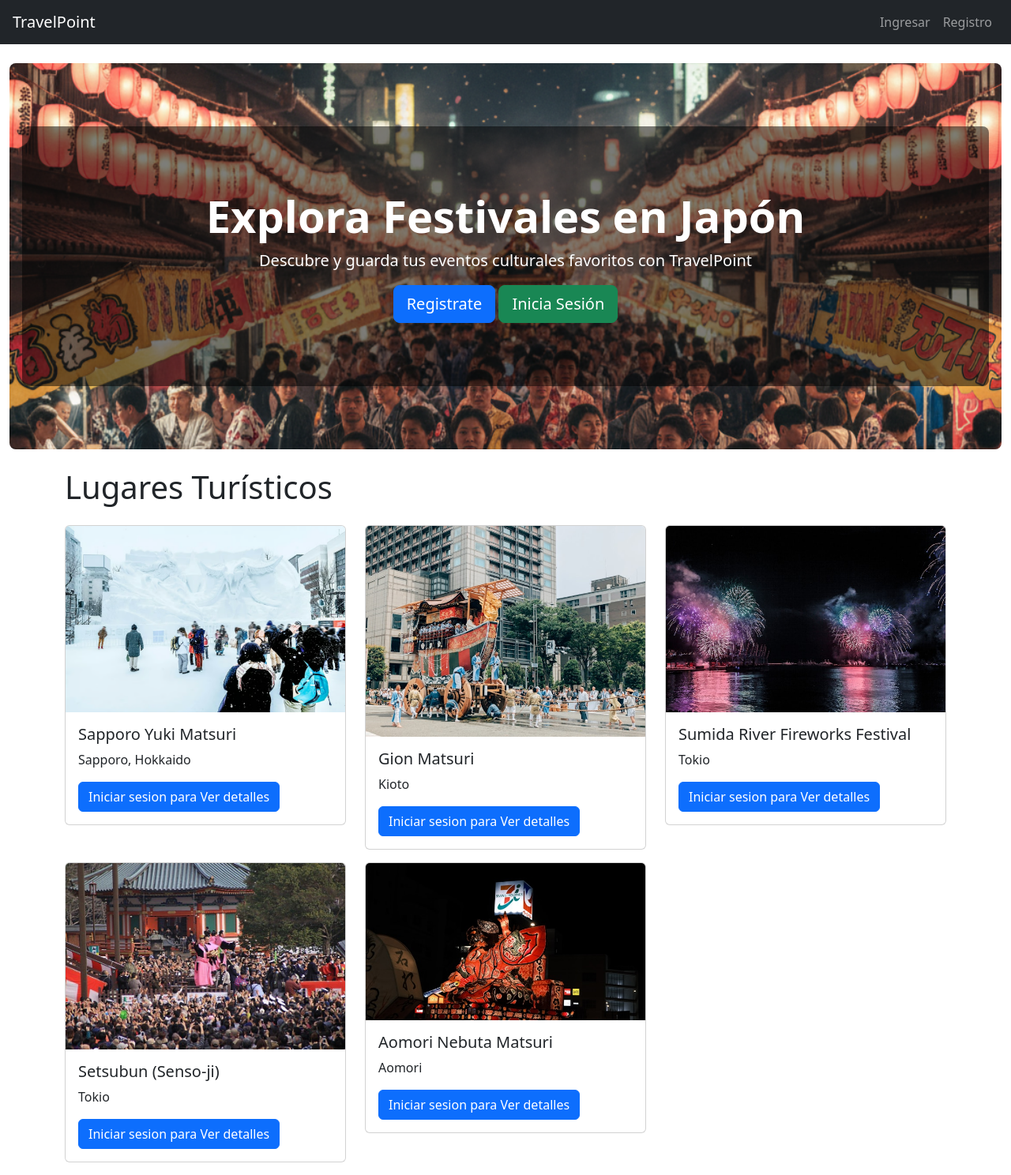
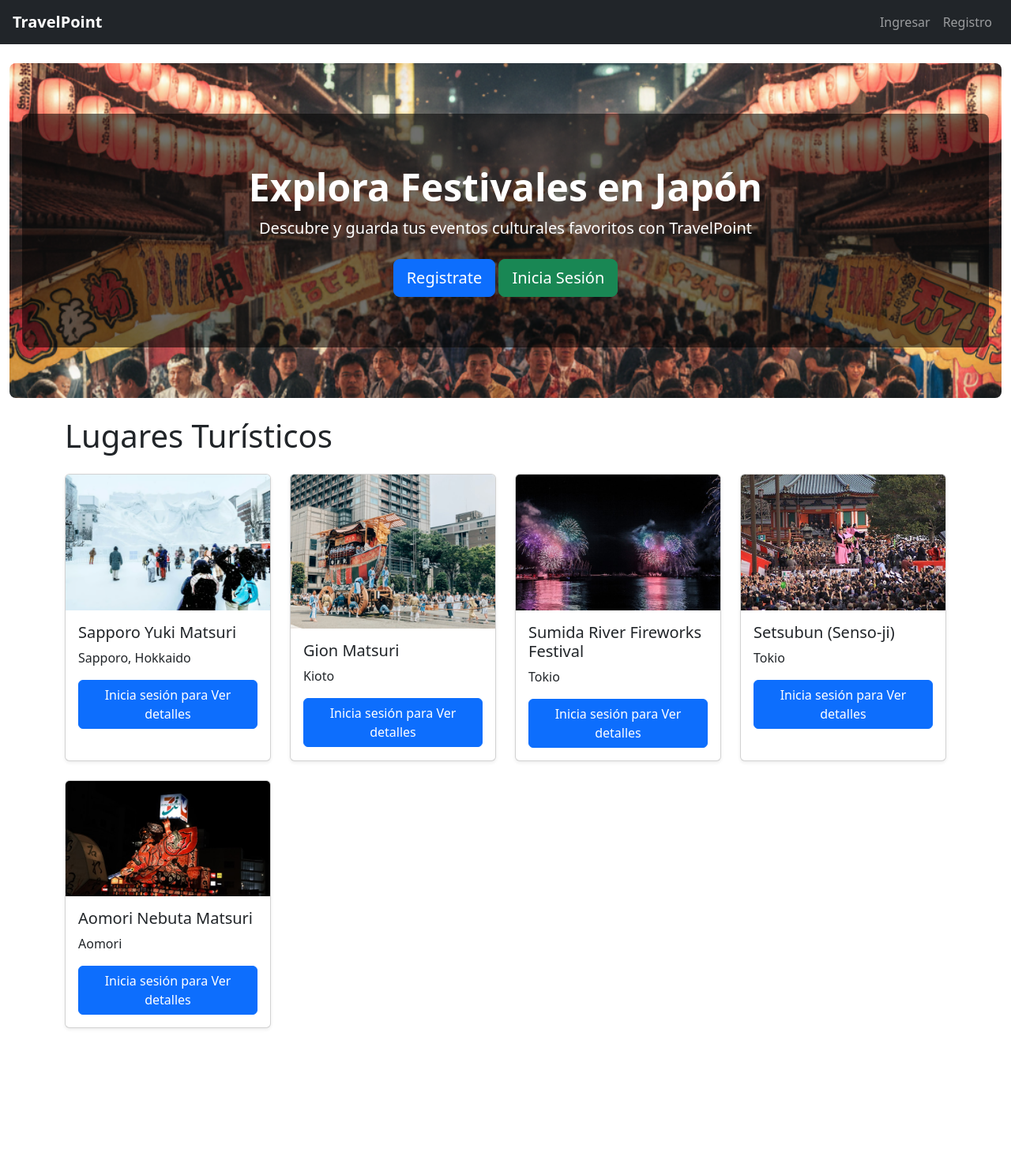
Before and after one commit to JATeR912/travel-point, a Django app: page / in a window 1280 px wide. Shown: the whole page at 79% size. After the commit the page ends 1303 px from the top, so only its background shows below. Run offline with Django 5.2, Linux system fonts and the light colour scheme; data comes from the database, SQL or seed files in the repository.

Commit message:
Ajuste hero

```diff
--- a/static/css/style.css
+++ b/static/css/style.css
@@ -5,3 +5,74 @@
 .alert.fade {
   opacity: 0;
 }
+/* Imágenes siempre fluidas */
+img {
+    max-width: 100%;
+    height: auto;
+}
+
+/* Cards con sombra suave */
+.card {
+    transition: transform 0.2s ease;
+}
+
+.card:hover {
+    transform: translateY(-4px);
+}
+
+/* Espaciado global */
+.container {
+    padding-bottom: 2rem;
+}
+/* CONTENEDOR GENERAL PARA PÁGINAS DE LOGIN, REGISTER Y LOGOUT */
+.auth-container {
+    max-width: 420px;
+    margin: 2rem auto;
+    background: #ffffff;
+    padding: 2rem;
+    border-radius: 0.75rem;
+    box-shadow: 0 4px 25px rgba(0,0,0,0.10);
+}
+
+/* Títulos */
+.auth-title {
+    font-weight: 700;
+    text-align: center;
+    margin-bottom: 1.5rem;
+}
+
+/* Enlace de registro/login */
+.auth-link {
+    text-align: center;
+}
+/* Contenedor para formularios CRUD */
+.crud-container {
+    max-width: 650px;
+    margin: 2rem auto;
+    background: #ffffff;
+    padding: 2rem;
+    border-radius: 0.75rem;
+    box-shadow: 0 4px 25px rgba(0,0,0,0.12);
+}
+
+/* Títulos uniformes */
+.crud-title {
+    font-weight: 700;
+    text-align: center;
+    margin-bottom: 1.5rem;
+}
+.error-container {
+    max-width: 550px;
+    margin: 3rem auto;
+    background: #ffffff;
+    padding: 2rem;
+    border-radius: 0.75rem;
+    box-shadow: 0 4px 25px rgba(0,0,0,0.12);
+    text-align: center;
+}
+
+.error-code {
+    font-size: 4rem;
+    font-weight: 800;
+    color: #dc3545; /* rojo Bootstrap */
+}
--- a/templates/base.html
+++ b/templates/base.html
@@ -4,48 +4,90 @@
 <head>
     <meta charset="UTF-8">
     <title>TravelPoint</title>
+
+    <!-- Bootstrap CSS -->
     <link href="https://cdn.jsdelivr.net/npm/bootstrap@5.3.3/dist/css/bootstrap.min.css" rel="stylesheet">
+
+    <!-- Tus estilos globales -->
     <link rel="stylesheet" href="{% static 'css/style.css' %}">
-    <link rel="stylesheet" href="{% static 'turismo/css/style.css' %}">
+
+    <!-- Estilos específicos de turismo (hero, cards, etc) -->
+    <link rel="stylesheet" href="{% static 'turismo/css/style_turismo.css' %}">
 </head>
 <body>
+
+<!-- NAVBAR RESPONSIVA -->
 <nav class="navbar navbar-expand-lg navbar-dark bg-dark px-3">
-    <a class="navbar-brand" href="{% url 'lista_lugares' %}">TravelPoint</a>
-    <div class="collapse navbar-collapse">
+    <a class="navbar-brand fw-bold" href="{% url 'lista_lugares' %}">TravelPoint</a>
+
+    <!-- Botón hamburguesa (solo en móvil) -->
+    <button class="navbar-toggler" type="button" data-bs-toggle="collapse" data-bs-target="#navbarNav"
+            aria-controls="navbarNav" aria-expanded="false" aria-label="Menú">
+        <span class="navbar-toggler-icon"></span>
+    </button>
+
+    <!-- Contenedor del menú -->
+    <div class="collapse navbar-collapse" id="navbarNav">
         <ul class="navbar-nav ms-auto">
+
             {% if user.is_authenticated %}
+
                 {% if user.is_staff %}
-                    <li class="nav-item"><a class="nav-link" href="{% url 'crear_lugar' %}">Agregar Lugar</a></li>
+                <li class="nav-item">
+                    <a class="nav-link" href="{% url 'crear_lugar' %}">Agregar Lugar</a>
+                </li>
                 {% endif %}
-                <li class="nav-item"><a class="nav-link" href="{% url 'lista_favoritos' %}">Mis Favoritos</a></li>
-                <li class="nav-item"><a class="nav-link" href="{% url 'logout' %}">Cerrar sesión</a></li>
+
+                <li class="nav-item">
+                    <a class="nav-link" href="{% url 'lista_favoritos' %}">Mis Favoritos</a>
+                </li>
+
+                <li class="nav-item">
+                    <a class="nav-link text-danger" href="{% url 'logout' %}">Cerrar sesión</a>
+                </li>
+
             {% else %}
-                <li class="nav-item"><a class="nav-link" href="{% url 'login' %}">Ingresar</a></li>
-                <li class="nav-item"><a class="nav-link" href="{% url 'registro' %}">Registro</a></li>
+
+                <li class="nav-item">
+                    <a class="nav-link" href="{% url 'login' %}">Ingresar</a>
+                </li>
+
+                <li class="nav-item">
+                    <a class="nav-link" href="{% url 'registro' %}">Registro</a>
+                </li>
+
             {% endif %}
         </ul>
     </div>
 </nav>
 
+<!-- CONTENIDO -->
 <div class="container-fluid mt-4">
+
     {% for message in messages %}
-        <div class="alert alert-{{ message.tags }}">{{ message }}</div>
+        <div class="alert alert-{{ message.tags }} alert-dismissible fade show" role="alert">
+            {{ message }}
+        </div>
     {% endfor %}
+
     {% block content %}{% endblock %}
 </div>
+
+<!-- Scripts Bootstrap -->
+<script src="https://cdn.jsdelivr.net/npm/bootstrap@5.3.3/dist/js/bootstrap.bundle.min.js"></script>
+
+<!-- Script para autodesaparición de mensajes -->
 <script>
     document.addEventListener('DOMContentLoaded', () => {
         const alerts = document.querySelectorAll('.alert');
         alerts.forEach(alert => {
             setTimeout(() => {
-                // Efecto de desvanecimiento
-                alert.classList.remove('show');
-                alert.classList.add('fade');
-                // Remover del DOM luego de la animación
-                setTimeout(() => alert.remove(), 500);
-            }, 5000); // 5000ms = 5 segundos
+                const bsAlert = new bootstrap.Alert(alert);
+                bsAlert.close();
+            }, 5000);
         });
     });
 </script>
+
 </body>
 </html>
--- a/turismo/static/turismo/css/style.css
+++ /dev/null
@@ -1,14 +0,0 @@
-.hero {
-    background-image: url("/static/turismo/img/imagen_hero.png");
-    background-size: cover;
-    background-position: center;
-    color: white;
-    padding: 5rem 1rem; /* mismo padding que tenías */
-    border-radius: 0.5rem;
-    text-align: center;
-}
-.hero-overlay {
-    background-color: rgba(0,0,0,0.5);
-    padding: 5rem 1rem;
-    border-radius: 0.5rem;
-}
--- /dev/null
+++ b/turismo/static/turismo/css/style_turismo.css
@@ -0,0 +1,27 @@
+/* HERO */
+.hero {
+    background-image:url("../img/imagen_hero.png");
+    background-size: cover;
+    background-position: center;
+    color: white;
+    padding: 4rem 1rem;
+    border-radius: 0.5rem;
+    text-align: center;
+    position: relative;
+}
+
+.hero-overlay {
+    background-color: rgba(0, 0, 0, 0.55);
+    padding: 4rem 1rem;
+    border-radius: 0.5rem;
+}
+
+/* MOBILE FIX */
+@media (max-width: 576px) {
+    .hero {
+        padding: 3rem 1rem;
+    }
+    .hero-overlay {
+        padding: 3rem 1rem;
+    }
+}
--- a/turismo/templates/turismo/lista_lugares.html
+++ b/turismo/templates/turismo/lista_lugares.html
@@ -2,49 +2,61 @@
 {% load static %}
 
 {% block content %}
+
+<!-- HERO -->
 <div class="hero mb-4">
     <div class="hero-overlay">
-        <h1 class="display-4 fw-bold">Explora Festivales en Japón</h1>
+        <h1 class="display-5 fw-bold">Explora Festivales en Japón</h1>
         <p class="lead">Descubre y guarda tus eventos culturales favoritos con TravelPoint</p>
+
         {% if user.is_authenticated %}
-            <a href="{% url 'lista_favoritos' %}" class="btn btn-primary btn-lg">Ver mis Favoritos</a>
+            <a href="{% url 'lista_favoritos' %}" class="btn btn-primary btn-lg mt-2">Ver mis Favoritos</a>
         {% else %}
-            <a href="{% url 'registro' %}" class="btn btn-primary btn-lg">Registrate</a>
-            <a href="{% url 'login' %}" class="btn btn-success btn-lg">Inicia Sesión</a>
+            <a href="{% url 'registro' %}" class="btn btn-primary btn-lg mt-2">Registrate</a>
+            <a href="{% url 'login' %}" class="btn btn-success btn-lg mt-2">Inicia Sesión</a>
         {% endif %}
     </div>
 </div>
 
 <div class="container">
     <h1 class="mb-4">Lugares Turísticos</h1>
-    <div class="row">
+
+    <div class="row g-4">
         {% for lugar in lugares %}
-        <div class="col-md-4">
-            <div class="card mb-3">
+        <div class="col-12 col-sm-6 col-md-4 col-lg-3">
+            <div class="card h-100 shadow-sm">
+
                 {% if lugar.imagen %}
-                <img src="{{ lugar.imagen.url }}" class="card-img-top" alt="{{ lugar.nombre }}">
+                <img src="{{ lugar.imagen.url }}" class="card-img-top img-fluid" alt="{{ lugar.nombre }}">
                 {% endif %}
+
                 <div class="card-body">
                     <h5 class="card-title">{{ lugar.nombre }}</h5>
                     <p class="card-text">{{ lugar.ciudad }}</p>
+
                     {% if user.is_authenticated %}
+
                         {% if user.is_staff %}
-                        <a href="{% url 'editar_lugar' lugar.pk %}" class="btn btn-warning">Editar</a>
-                        <a href="{% url 'eliminar_lugar' lugar.pk %}" class="btn btn-danger">Eliminar</a>
+                            <a href="{% url 'editar_lugar' lugar.pk %}" class="btn btn-warning w-100 mb-2">Editar</a>
+                            <a href="{% url 'eliminar_lugar' lugar.pk %}" class="btn btn-danger w-100 mb-2">Eliminar</a>
                         {% else %}
-                        <form method="POST" action="{% url 'agregar_favorito' lugar.id %}">
+                            <form method="POST" action="{% url 'agregar_favorito' lugar.pk %}">
                                 {% csrf_token %}
-                            <button class="btn btn-warning">Agregar a Favoritos ⭐</button>
+                                <button class="btn btn-warning w-100 mb-2">⭐ Agregar a Favoritos</button>
                             </form>
                         {% endif %}
-                    <a href="{% url 'detalle_lugar' lugar.pk %}" class="btn btn-primary">Ver detalles</a>
+
+                        <a href="{% url 'detalle_lugar' lugar.pk %}" class="btn btn-primary w-100">Ver detalles</a>
+
                     {% else %}
-                    <a href="{% url 'login'%}" class="btn btn-primary"> Iniciar sesion para Ver detalles</a>
+                        <a href="{% url 'login' %}" class="btn btn-primary w-100">Inicia sesión para Ver detalles</a>
                     {% endif %}
                 </div>
+
             </div>
         </div>
         {% endfor %}
     </div>
 </div>
+
 {% endblock %}
```
Also changed, not shown: templates/login.html (+16 -5 lines), templates/logout.html (+9 -3 lines), templates/register.html (+15 -7 lines), turismo/templates/turismo/403.html (+16 -4 lines), turismo/templates/turismo/404.html (+16 -4 lines), turismo/templates/turismo/crear_lugar.html (+12 -7 lines), turismo/templates/turismo/detalle_lugar.html (+44 -7 lines), turismo/templates/turismo/editar_lugar.html (+12 -7 lines), turismo/templates/turismo/eliminar_lugar.html (+15 -7 lines), templates/footer.html (added). Lines whose indentation alone changed are shown as unchanged.
